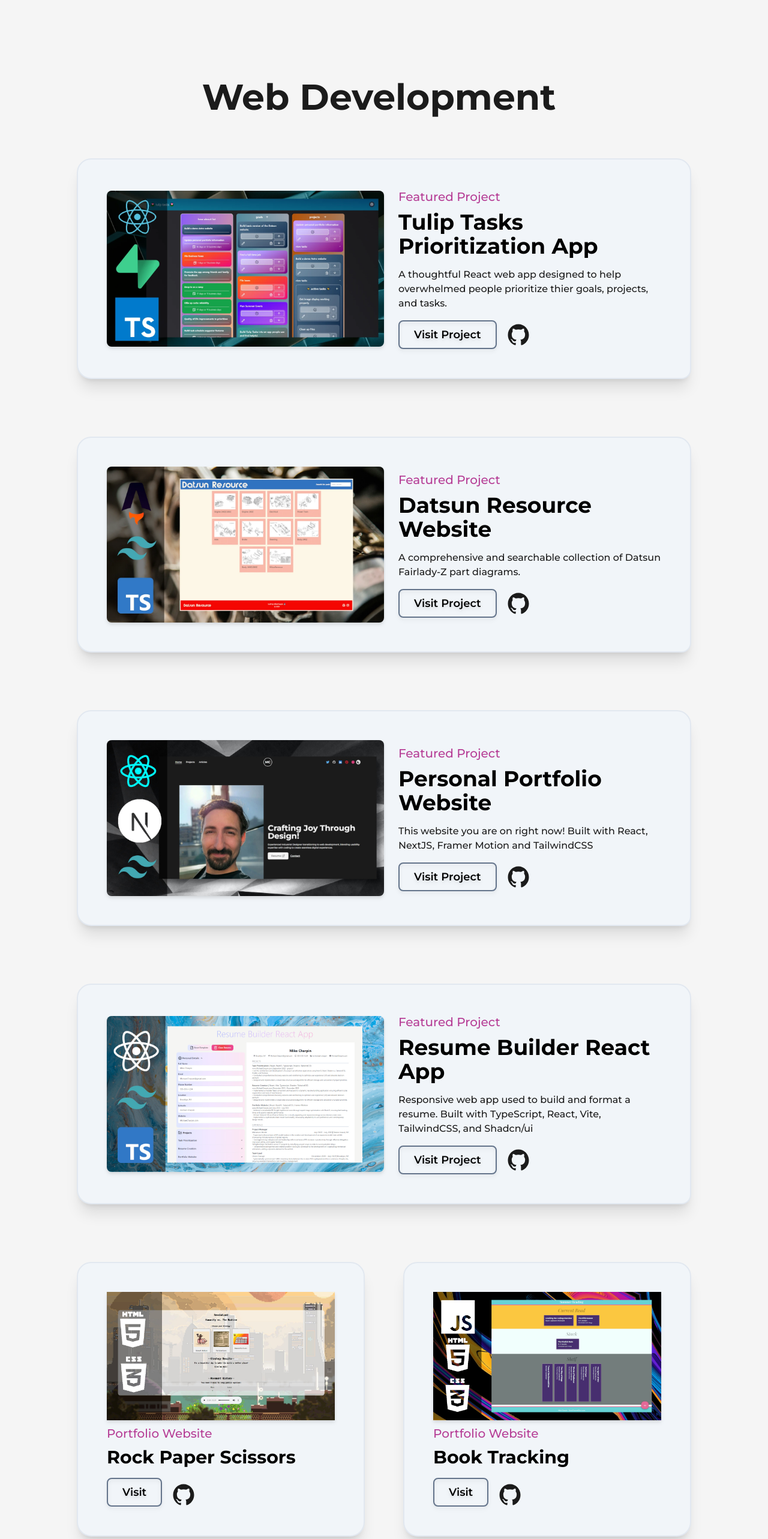
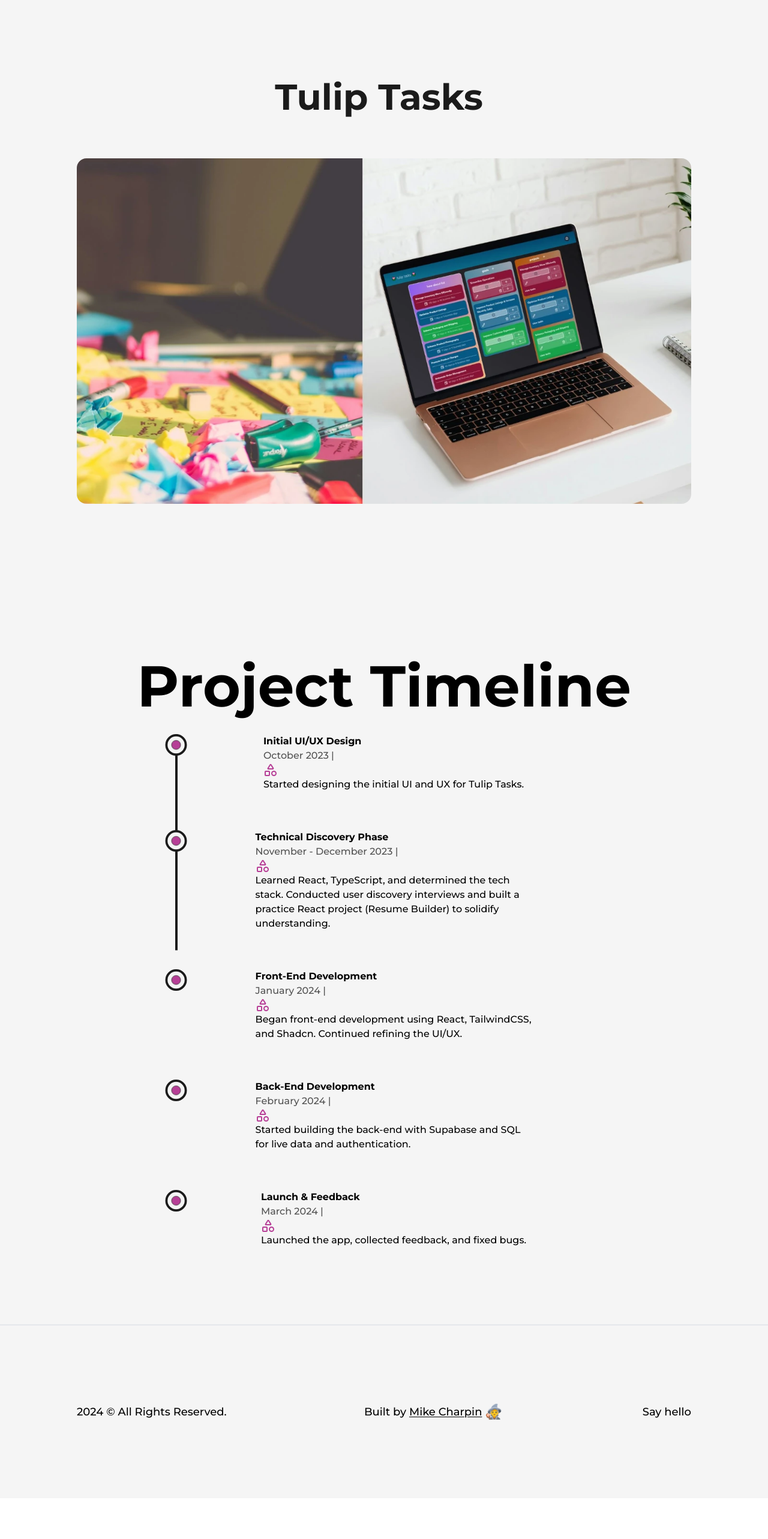
Before and after one commit to DeadChannelDice/nextJS-portfolio, a Next.js app: page /tulip-tasks in a window 1280 px wide. Shown: the part 100-2666 px from the top of the page at 60% size. After the commit the page ends 2598 px from the top, so only its background shows below. Built offline with nearby package versions, Linux system fonts and the light colour scheme.

Commit message:
Initial Release.

```diff
--- a/src/pages/tulip-tasks.js
+++ b/src/pages/tulip-tasks.js
@@ -5,21 +5,13 @@ import Head from 'next/head'
 import Image from 'next/image'
 import Link from 'next/link'
 import React from 'react'
-import portfolioImage from "../../public/images/projects/Portfolio-Edited-01.jpeg"
-import rockPaperScissorsImage from "../../public/images/projects/RockPaperScissors-edited.jpeg"
-import pratumImage from "../../public/images/projects/Pratum-Edited.jpeg"
-import summerReadingImage from "../../public/images/projects/SummerReading-Edited.jpeg"
-import pixelSketchImage from "../../public/images/projects/PixelSketch-1280x720.jpeg"
-import proteusSingleHandAttachmentImage from "../../public/images/projects/proteusSingleHandAttachment.jpeg"
-import TC75MobileImage from "../../public/images/projects/TC75MobileImage.jpeg"
-import TC51HolsterImage from "../../public/images/projects/TC51HolsterImage.jpeg"
-import DeadChannelLogoImage from "../../public/images/projects/DeadChannelLogoImage.jpeg"
-import ResumeBuilderImage from "../../public/images/projects/ResumeBuilder-Edited.jpeg"
-import TulipTasksImage from "../../public/images/projects/TulipTasks.webp"
-import DatsunResourceImage from "../../public/images/projects/DatsunResource-Edited.webp"
-import DiceCapsuleImage from "../../public/images/projects/DiceCapsule-Edited.webp"
+import TulipTasksHeroImage from '../../public/images/tulipTasks/tulipTasks-hero-image-01.webp'
 import TransitionEffect from '@/components/TransitionEffect'
 import { motion } from 'framer-motion'
+import Timeline from '@/components/Timeline'
+import { Shapes } from 'lucide-react'
+
+
 
 const FramerImage = motion(Image)
 
@@ -137,157 +129,66 @@ const MinorIDProject = ({title, type, img, link}) => {
 }
 
 
+const TulipTasks= () => {
+  return (
+    <>
+    <Head>
+        <title>Tulip Tasks</title>
+        <meta name="description" content="Mike Charpin Portfolio" />
+    </Head>
+    <TransitionEffect/>
+    <main className='flex w-full flex-col items-center justify-center'>
+        <Layout className='pt-16'>
+            <AnimatedText text={"Tulip Tasks"}
+            classname='mb-16 sm:mb-8 !text-6xl md:!text-5xl sm:!text-3xl'
+            />
+             <FramerImage
+                src={TulipTasksHeroImage}
+                alt={"Half the image is a messy desk covered in post it notes. The other half of the image is a laptop on a clean desk open to Tulip Tasks."}
+                className='w-full h-auto rounded-2xl'
+                whileHover={{ scale: 1.05 }}
+                transition={{ duration: 0.3 }}
+            />
+            <Timeline
+                timelineTitle={"Project Timeline"}
+                timelineEvents={[
+                    {
+                        month: "October 2023",
+                        title: "Initial UI/UX Design",
+                        description: "Started designing the initial UI and UX for Tulip Tasks.",
+                        icon: <Shapes className="text-primary dark:text-primaryDark" />
+                    },
+                    {
+                        month: "November - December 2023",
+                        title: "Technical Discovery Phase",
+                        description: "Learned React, TypeScript, and determined the tech stack. Conducted user discovery interviews and built a practice React project (Resume Builder) to solidify understanding.",
+                        icon: <Shapes className="text-primary dark:text-primaryDark" />
+                    },
+                    {
+                        month: "January 2024",
+                        title: "Front-End Development",
+                        description: "Began front-end development using React, TailwindCSS, and Shadcn. Continued refining the UI/UX.",
+                        icon: <Shapes className="text-primary dark:text-primaryDark" />
+                    },
+                    {
+                        month: "February 2024",
+                        title: "Back-End Development",
+                        description: "Started building the back-end with Supabase and SQL for live data and authentication.",
+                        icon: <Shapes className="text-primary dark:text-primaryDark" />
+                    },
+                    {
+                        month: "March 2024",
+                        title: "Launch & Feedback",
+                        description: "Launched the app, collected feedback, and fixed bugs.",
+                        icon: <Shapes className="text-primary dark:text-primaryDark" />
+                    }
+                ]}
+            />
 
 
 
 
 
-const TulipTasks= () => {
-  return (
-    <>
-    <Head>
-        <title>Mike Charpin Portfolio</title>
-        <meta name="description" content="Mike Charpin Portfolio" />
-    </Head>
-    <TransitionEffect/>
-    <main className='flex w-full flex-col items-center justify-center'>
-        <Layout className='pt-16'>
-            <AnimatedText text={"Web Development"}
-            classname='mb-16 sm:mb-8 !text-6xl md:!text-5xl sm:!text-3xl'
-            />
-
-                <div className='grid grid-cols-2 gap-16 gap-y-24 xl:gap-x-16 lg:gap-x-8 md:gap-y-24 sm:gap-y-8
-                '>
-                    <div className='col-span-2'>
-                        <FeaturedProject
-                        title={"Tulip Tasks Prioritization App"}
-                        summary={"A thoughtful React web app designed to help overwhelmed people prioritize thier goals, projects, and tasks."}
-                        link={"https://task-priority.vercel.app/"}
-                        img={TulipTasksImage}
-                        type={"Featured Project"}
-                        github={"https://github.com/MikeCharpin/taskPriority"}
-                        />
-                    </div>
-                    <div className='col-span-2'>
-                        <FeaturedProject
-                        title={"Datsun Resource Website"}
-                        summary={"A comprehensive and searchable collection of Datsun Fairlady-Z part diagrams."}
-                        link={"https://datsunresource.online/"}
-                        img={DatsunResourceImage}
-                        type={"Featured Project"}
-                        github={"https://github.com/MikeCharpin"}
-                        />
-                    </div>
-                    <div className='col-span-2'>
-                        <FeaturedProject
-                        title={"Personal Portfolio Website"}
-                        summary={"This website you are on right now! Built with React, NextJS, Framer Motion and TailwindCSS"}
-                        link={"https://MichaelCharpin.com"}
-                        img={portfolioImage}
-                        type={"Featured Project"}
-                        github={"https://github.com/MikeCharpin/nextJS-portfolio"}
-                        />
-                    </div>
-                    <div className='col-span-2'>
-                        <FeaturedProject
-                        title={"Resume Builder React App"}
-                        summary={"Responsive web app used to build and format a resume. Built with TypeScript, React, Vite, TailwindCSS, and Shadcn/ui"}
-                        link={"https://resume-builder-xoyp.vercel.app/"}
-                        img={ResumeBuilderImage}
-                        type={"Featured Project"}
-                        github={"https://github.com/MikeCharpin/ResumeBuilder"}
-                        />
-                    </div>
-                    <div className="col-span-1 md:col-span-2">
-                    <MinorProject
-                        title={"Rock Paper Scissors"}
-                        link={"https://MikeCharpin.github.io/RPS/"}
-                        img={rockPaperScissorsImage}
-                        type={"Portfolio Website"}
-                        github={"https://github.com/MikeCharpin/RPS"}
-                        />
-                    </div>
-                    <div className="col-span-1 md:col-span-2">
-                    <MinorProject
-                        title={"Book Tracking"}
-                        link={"https://MikeCharpin.github.io/library-app/"}
-                        img={summerReadingImage}
-                        type={"Portfolio Website"}
-                        github={"https://github.com/MikeCharpin/library-app"}
-                        />
-                    </div>
-                    <div className="col-span-1 md:col-span-2">
-                    <MinorProject
-                        title={"Landscaping Company"}
-                        link={"https://MikeCharpin.github.io/Pratum-Landscapes/"}
-                        img={pratumImage}
-                        type={"Portfolio Website"}
-                        github={"https://github.com/MikeCharpin/Pratum-Landscapes"}
-                        />
-                    </div>
-                    <div className="col-span-1 md:col-span-2">
-                    <MinorProject
-                        title={"Pixel Art Drawing"}
-                        link={"https://MikeCharpin.github.io/Pixel-Sketch/"}
-                        img={pixelSketchImage}
-                        type={"Portfolio Website"}
-                        github={"https://github.com/MikeCharpin/Pixel-Sketch"}
-                        />
-                    </div>
-
-
-                </div>
-
-                <AnimatedText text={"Industrial Design"}
-                    classname='mb-8 mt-16 !text-6xl md:!text-5xl sm:!text-3xl'
-                />
-                 <div className='grid grid-cols-2 gap-16 gap-y-24 xl:gap-x-16 lg:gap-x-8 md:gap-y-24 sm:gap-y-8 '>
-                    <div className='col-span-2'>
-                        <FeaturedIDProject
-                        title={"Fitness Machine Attachment"}
-                        summary={"Single hand attachment for the Proteus system, a fitness machine that incorporates robotics."}
-                        link={"https://www.behance.net/gallery/177955717/Proteus-Single-Hand-Attachment"}
-                        img={proteusSingleHandAttachmentImage}
-                        type={"Proteus Motion"}
-                        />
-                    </div>
-                    <div className='col-span-2'>
-                        <FeaturedIDProject
-                        title={"Dead Channel Dice Capsule"}
-                        summary={"The Dice Capsule offers an elegant way to display and transport your favorite dice."}
-                        link={"https://www.behance.net/gallery/178339557/Dead-Channel-Dice-Capsule"}
-                        img={DiceCapsuleImage}
-                        type={"Dead Channel"}
-                        />
-                    </div>
-
-                    <div className="col-span-1 md:col-span-2">
-                    <MinorIDProject
-                        title={"Smart Device Accessory"}
-                        link={"https://www.behance.net/gallery/124182657/TC75-Mobile-Dimensioning-Attachment"}
-                        img={TC75MobileImage}
-                        type={"Zebra Technologies"}
-                        />
-                    </div>
-
-                    <div className="col-span-1 md:col-span-2">
-                    <MinorIDProject
-                        title={"Smart Device Accessory"}
-                        link={"https://www.behance.net/gallery/124176483/TC51TC56-Holster-for-Zebra-Technologies"}
-                        img={TC51HolsterImage}
-                        type={"Zebra Technologies"}
-                        />
-                    </div>
-
-                    <div className="col-span-1 md:col-span-2">
-                    <MinorIDProject
-                        title={"Brand Logo"}
-                        link={"https://www.behance.net/gallery/177960873/Dead-Channel-Logo"}
-                        img={DeadChannelLogoImage}
-                        type={"Dead Channel"}
-                        />
-                    </div>
-                </div>
         </Layout>
     </main>
 
```
